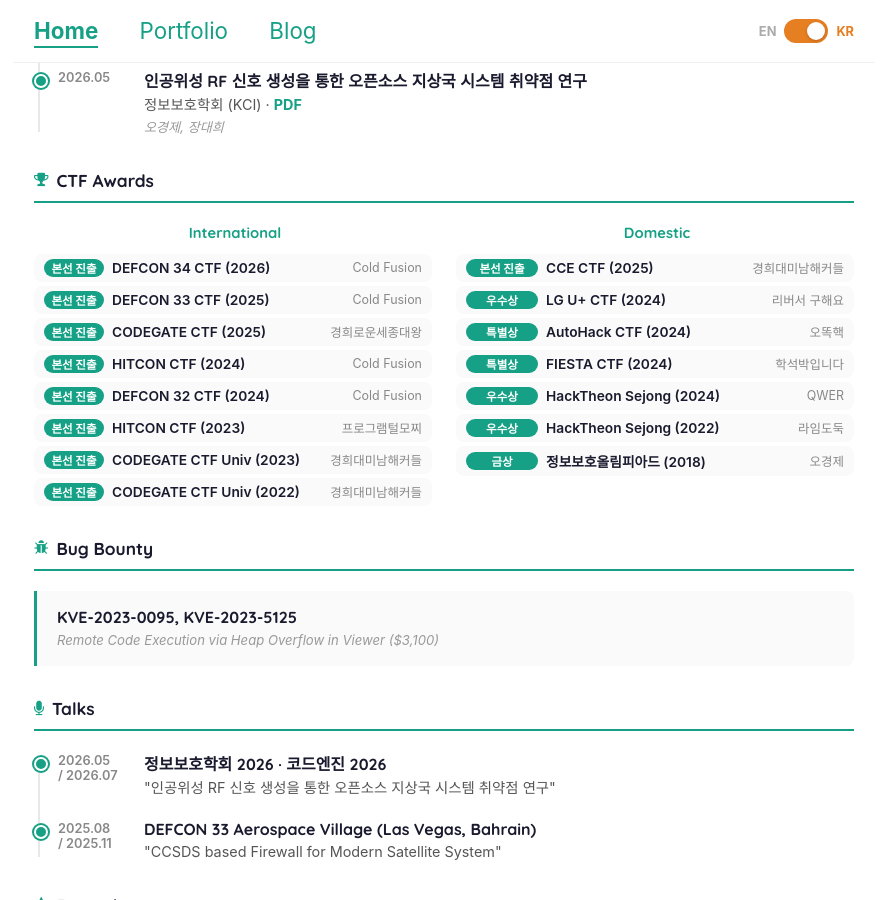
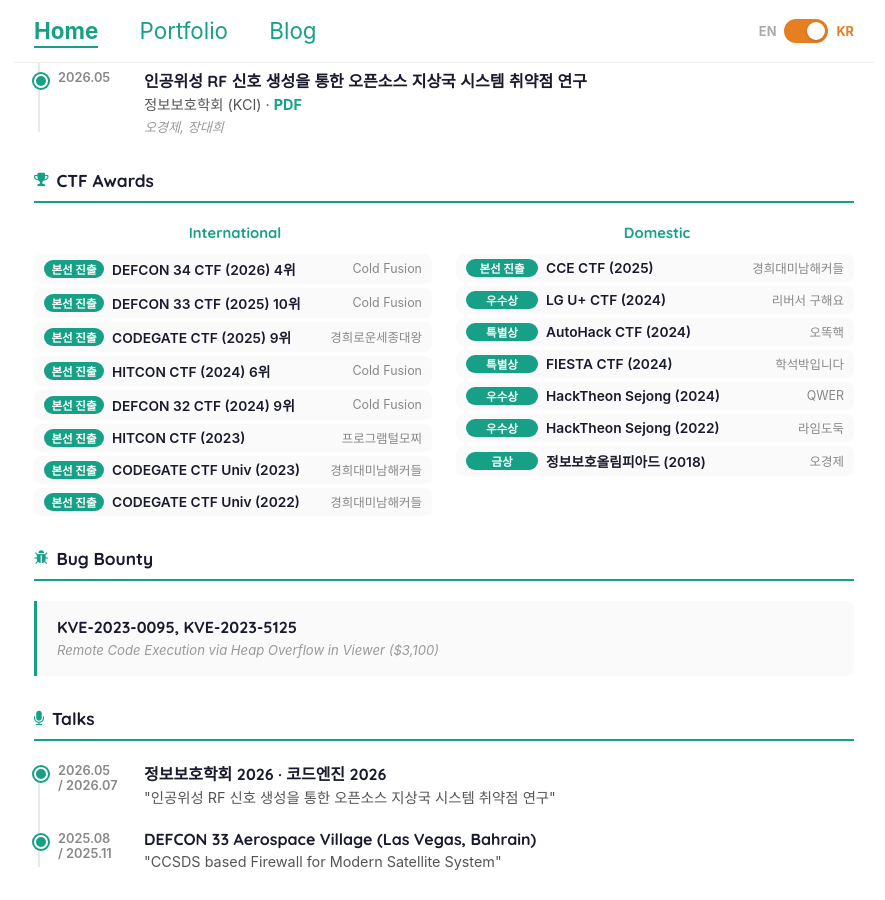
Before and after one commit to Gyeongje/gyeongje.github.io, a Jekyll site: the page built from index.md, in a window 1280 px wide and 900 px high, scrolled down 1388 px. Shown: the whole window, without its empty margins (196-1081 px from the left). Built offline with Jekyll 4.4.1, drawn with Linux system fonts in a browser that asks for light colours; some web fonts are replaced; part of the change alters nothing that is shown.

Commit message:
Add final placements to international CTF award names
Co-Authored-By: Claude Fable 5 <noreply@anthropic.com>

```diff
--- a/index.md
+++ b/index.md
@@ -130,27 +130,27 @@ title: Gyeongje Oh
     <div class="cv-awards-grid__cell cv-awards-grid__cell--intl">
       <a class="cv-award" href="{{ '/assets/defcon2026_quals.png' | prepend: site.baseurl }}">
         <span class="cv-award__place" data-en="Finalist" data-ko="본선 진출">Finalist</span>
-        <span class="cv-award__name">DEFCON 34 CTF (2026)</span>
+        <span class="cv-award__name" data-en="DEFCON 34 CTF (2026) 4th" data-ko="DEFCON 34 CTF (2026) 4위">DEFCON 34 CTF (2026) 4th</span>
         <span class="cv-award__team">Cold Fusion</span>
       </a>
       <a class="cv-award" href="{{ '/assets/defcon33_quals.png' | prepend: site.baseurl }}">
         <span class="cv-award__place" data-en="Finalist" data-ko="본선 진출">Finalist</span>
-        <span class="cv-award__name">DEFCON 33 CTF (2025)</span>
+        <span class="cv-award__name" data-en="DEFCON 33 CTF (2025) 10th" data-ko="DEFCON 33 CTF (2025) 10위">DEFCON 33 CTF (2025) 10th</span>
         <span class="cv-award__team">Cold Fusion</span>
       </a>
       <a class="cv-award" href="{{ '/assets/codegate2025quals.jpg' | prepend: site.baseurl }}">
         <span class="cv-award__place" data-en="Finalist" data-ko="본선 진출">Finalist</span>
-        <span class="cv-award__name">CODEGATE CTF (2025)</span>
+        <span class="cv-award__name" data-en="CODEGATE CTF (2025) 9th" data-ko="CODEGATE CTF (2025) 9위">CODEGATE CTF (2025) 9th</span>
         <span class="cv-award__team">경희로운세종대왕</span>
       </a>
       <a class="cv-award" href="https://ctftime.org/event/2345">
         <span class="cv-award__place" data-en="Finalist" data-ko="본선 진출">Finalist</span>
-        <span class="cv-award__name">HITCON CTF (2024)</span>
+        <span class="cv-award__name" data-en="HITCON CTF (2024) 6th" data-ko="HITCON CTF (2024) 6위">HITCON CTF (2024) 6th</span>
         <span class="cv-award__team">Cold Fusion</span>
       </a>
       <a class="cv-award" href="https://nautilus.institute/blog/2024/defcon-32-ctf-final-results">
         <span class="cv-award__place" data-en="Finalist" data-ko="본선 진출">Finalist</span>
-        <span class="cv-award__name">DEFCON 32 CTF (2024)</span>
+        <span class="cv-award__name" data-en="DEFCON 32 CTF (2024) 9th" data-ko="DEFCON 32 CTF (2024) 9위">DEFCON 32 CTF (2024) 9th</span>
         <span class="cv-award__team">Cold Fusion</span>
       </a>
       <a class="cv-award" href="https://ctftime.org/event/2035/">
```
